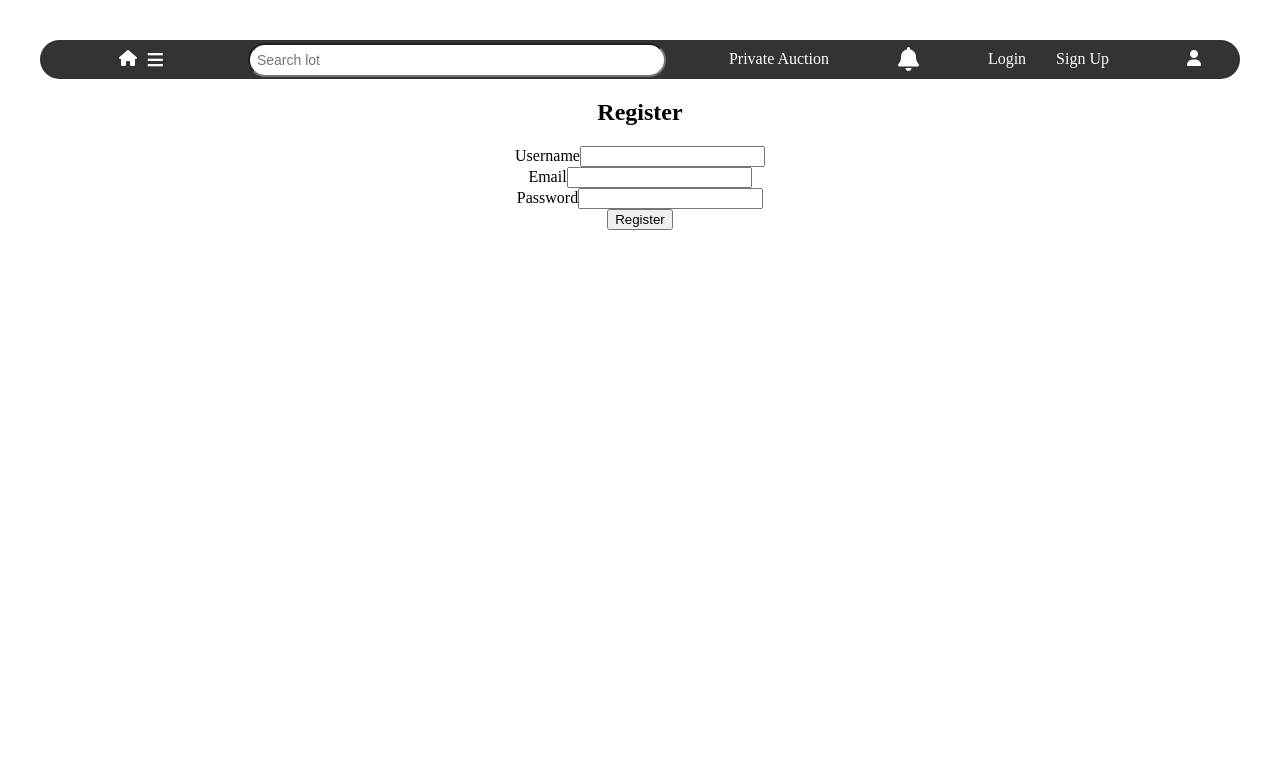
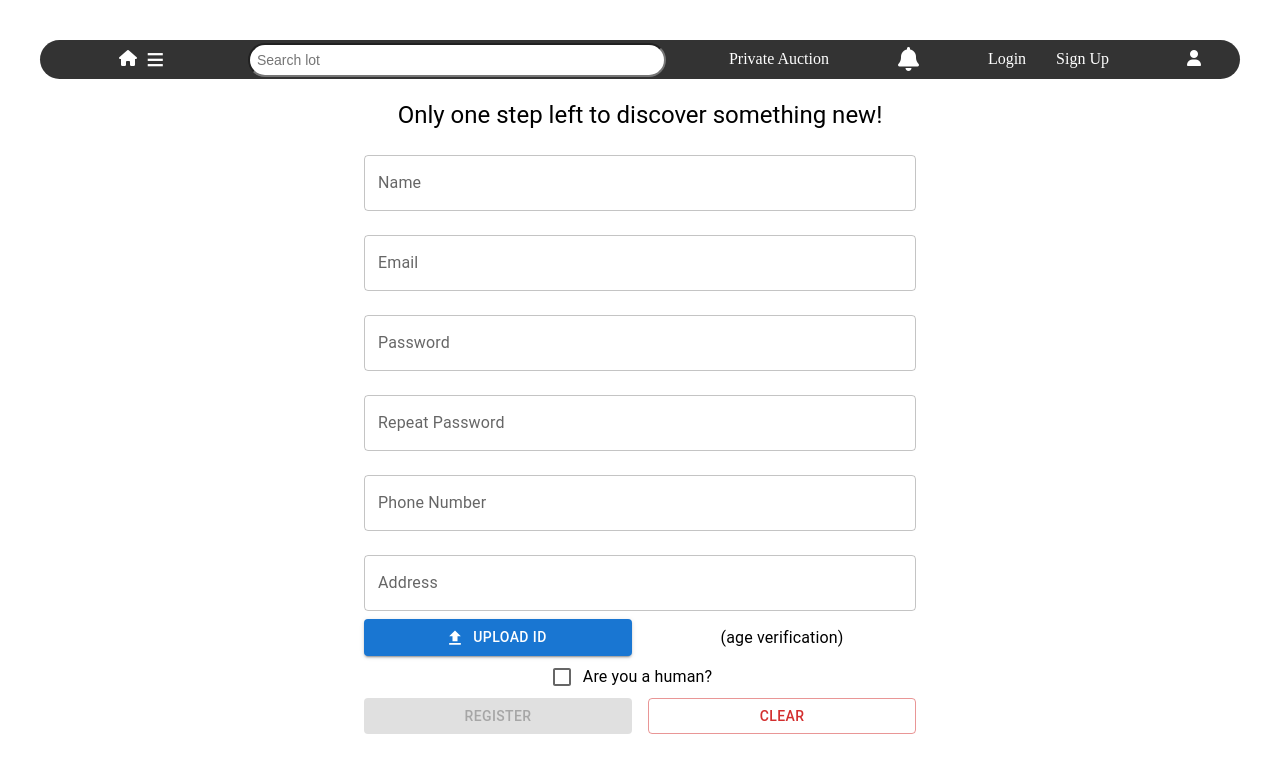
Before and after one commit to vladas9/Auction-Plus-frontend, a React (Vite) app: page /signup in a window 1280 px wide. Shown: the top 772 px of the page. Built offline with nearby package versions, Linux system fonts and the light colour scheme.

Commit message:
Started work at authintication

```diff
--- a/package.json
+++ b/package.json
@@ -10,7 +10,11 @@
     "preview": "vite preview"
   },
   "dependencies": {
+    "@emotion/react": "^11.13.3",
+    "@emotion/styled": "^11.13.0",
     "@fortawesome/fontawesome-free": "^6.6.0",
+    "@mui/icons-material": "^6.0.2",
+    "@mui/material": "^6.0.2",
     "react": "^18.3.1",
     "react-dom": "^18.3.1",
     "react-router-dom": "^6.26.1",
--- a/src/main.jsx
+++ b/src/main.jsx
@@ -1,6 +1,5 @@
 import { StrictMode } from 'react';
 import { createRoot } from 'react-dom/client';
-import { BrowserRouter } from 'react-router-dom';
 import App from './App.jsx';
 
 createRoot(document.getElementById('root')).render(
--- a/src/pages/Login.jsx
+++ b/src/pages/Login.jsx
@@ -1,41 +1,105 @@
 import React, { useState } from "react";
+import {
+  TextField,
+  Button,
+  Container,
+  Grid,
+  Typography,
+  Link,
+  Box
+} from "@mui/material";
+import { useNavigate } from "react-router-dom";
 
-export default function Login() {
+export default function Login({ setIsAuthenticated }) {
   const [username, setUsername] = useState('');
   const [password, setPassword] = useState('');
+  const navigate = useNavigate();
 
   const handleLogin = (e) => {
     e.preventDefault();
-        console.log("Username:", username);
-        console.log("Password:", password);
+    const result = true;
+
+    if (result) {
+      setIsAuthenticated(true);
+      navigate('/');
+      console.log(username);
+      console.log(password);
+
+    } else {
+      console.log("Login failed");
+    }
+  };
+
+  const handleClear = () => {
+    setUsername('');
+    setPassword('');
   };
 
   return (
-        <div className="login-container">
-            <h2>Login</h2>
+    <Box
+      sx={{
+        height: "100vh",
+        display: "flex",
+        alignItems: "center",
+        justifyContent: "center",
+      }}
+    >
+      <Container maxWidth="xs">
         <form onSubmit={handleLogin}>
-                <div className="input-group">
-                    <label htmlFor="username">Username</label>
-                    <input
-                        type="text"
-                        id="username"
+          <Typography variant="h5" gutterBottom align="center">
+            We are happy you come back!
+          </Typography>
+          <TextField
+            fullWidth
+            label="Username"
             value={username}
             onChange={(e) => setUsername(e.target.value)}
-                        required
+            margin="normal"
           />
-                </div>
-                <div className="input-group">
-                    <label htmlFor="password">Password</label>
-                    <input
+          <TextField
+            fullWidth
+            label="Password"
             type="password"
-                        id="password"
             value={password}
             onChange={(e) => setPassword(e.target.value)}
-                        required
+            margin="normal"
           />
-                </div>
-                <button type="submit" className="login-button">Login</button>
+
+          <Grid container spacing={2}>
+            <Grid item xs={6}>
+              <Button
+                variant="contained"
+                color="primary"
+                type="submit"
+                fullWidth
+              >
+                Login
+              </Button>
+            </Grid>
+            <Grid item xs={6}>
+              <Button
+                variant="outlined"
+                color="secondary"
+                onClick={handleClear}
+                fullWidth
+              >
+                Clear
+              </Button>
+            </Grid>
+          </Grid>
+
+          <Typography
+            variant="body2"
+            align="center"
+            sx={{ marginTop: 2 }}
+          >
+            Already have an account?{" "}
+            <Link href="/sign-in" underline="hover">
+              Sign in
+            </Link>
+          </Typography>
         </form>
-        </div>
+      </Container>
+    </Box>
   );
 }
--- a/src/pages/SignUp.jsx
+++ b/src/pages/SignUp.jsx
@@ -1,54 +1,261 @@
 import React, { useState } from "react";
-import "../styles/SignUp.module.css";
+import {
+  TextField,
+  Button,
+  Checkbox,
+  FormControlLabel,
+  Container,
+  Grid,
+  Typography,
+  Slider,
+  Dialog,
+  DialogActions,
+  DialogContent,
+  DialogTitle
+} from "@mui/material";
+import UploadIcon from "@mui/icons-material/Upload";
 
-export default function SignUp() {
-    const [username, setUsername] = useState('');
-    const [email, setEmail] = useState('');
-    const [password, setPassword] = useState('');
+export default function RegistrationForm() {
+  const [formData, setFormData] = useState({
+    name: "",
+    email: "",
+    password: "",
+    repeatPassword: "",
+    phoneNumber: "",
+    address: "",
+    paymentDetails: "",
+    isHuman: false,
+    idUploaded: null,
+  });
+  const [sliderValue, setSliderValue] = useState(0);
+  const [isSliderComplete, setIsSliderComplete] = useState(false);
+  const [openCaptchaDialog, setOpenCaptchaDialog] = useState(false);
 
-    const handleRegistration = (e) => {
+  const handleCheckboxChange = (event) => {
+    setFormData({
+      ...formData,
+      [event.target.name]: event.target.checked,
+    });
+
+    if (event.target.checked) {
+      setOpenCaptchaDialog(true);
+    } else {
+      setFormData({
+        ...formData,
+        isHuman: false,
+      });
+    }
+  };
+
+  const handleChange = (e) => {
+    setFormData({ ...formData, [e.target.name]: e.target.value });
+  };
+
+  const handleFileUpload = (e) => {
+    setFormData({ ...formData, idUploaded: e.target.files[0] });
+  };
+
+  const handleSubmit = (e) => {
     e.preventDefault();
-        console.log("Username:", username);
-        console.log("Email:", email);
-        console.log("Password:", password);
+    console.log("Form data:", formData);
+  };
+
+  const handleClear = () => {
+    setFormData({
+      name: "",
+      email: "",
+      password: "",
+      repeatPassword: "",
+      phoneNumber: "",
+      address: "",
+      paymentDetails: "",
+      isHuman: false,
+      idUploaded: null,
+    });
+  };
+
+  const handleSliderChange = (event, newValue) => {
+    setSliderValue(newValue);
+    if (newValue === 100) {
+      setIsSliderComplete(true);
+    } else {
+      setIsSliderComplete(false);
+    }
+  };
+
+  const handleSubmitCaptcha = () => {
+    if (isSliderComplete) {
+      setOpenCaptchaDialog(false);
+      setFormData({
+        ...formData,
+        isHuman: true,
+      });
+    } else {
+      setFormData({
+        ...formData,
+        isHuman: false,
+      });
+    }
+  };
+
+  const handleCloseCaptchaDialog = () => {
+    setOpenCaptchaDialog(false);
+    setFormData({
+        ...formData,
+        isHuman: false,
+      });
   };
 
   return (
-        <div className="registration-container">
-            <h2>Register</h2>
-            <form onSubmit={handleRegistration}>
-                <div className="input-group">
-                    <label htmlFor="username">Username</label>
+    <Container maxWidth="sm">
+      <form onSubmit={handleSubmit}>
+        <Typography
+        variant="h5"
+        align="center"
+        gutterBottom
+        style={{ marginTop: '20px' }}
+        >
+        Only one step left to discover something new!
+        </Typography>
+        <TextField
+          fullWidth
+          label="Name"
+          name="name"
+          value={formData.name}
+          onChange={handleChange}
+          margin="normal"
+        />
+        <TextField
+          fullWidth
+          label="Email"
+          name="email"
+          value={formData.email}
+          onChange={handleChange}
+          margin="normal"
+        />
+        <TextField
+          fullWidth
+          label="Password"
+          type="password"
+          name="password"
+          value={formData.password}
+          onChange={handleChange}
+          margin="normal"
+        />
+        <TextField
+          fullWidth
+          label="Repeat Password"
+          type="password"
+          name="repeatPassword"
+          value={formData.repeatPassword}
+          onChange={handleChange}
+          margin="normal"
+        />
+        <TextField
+          fullWidth
+          label="Phone Number"
+          name="phoneNumber"
+          value={formData.phoneNumber}
+          onChange={handleChange}
+          margin="normal"
+        />
+        <TextField
+          fullWidth
+          label="Address"
+          name="address"
+          value={formData.address}
+          onChange={handleChange}
+          margin="normal"
+        />
+
+        <Grid container spacing={2} alignItems="center">
+          <Grid item xs={6}>
+            <Button
+              variant="contained"
+              component="label"
+              startIcon={<UploadIcon />}
+              fullWidth
+            >
+              Upload ID
               <input
-                        type="text"
-                        id="username"
-                        value={username}
-                        onChange={(e) => setUsername(e.target.value)}
-                        required
+                type="file"
+                hidden
+                onChange={handleFileUpload}
               />
-                </div>
-                <div className="input-group">
-                    <label htmlFor="email">Email</label>
-                    <input
-                        type="email"
-                        id="email"
-                        value={email}
-                        onChange={(e) => setEmail(e.target.value)}
-                        required
+            </Button>
+          </Grid>
+          <Grid item xs={6}>
+            <Typography>(age verification)</Typography>
+          </Grid>
+        </Grid>
+
+        <FormControlLabel
+          control={
+            <Checkbox
+              checked={formData.isHuman}
+              onChange={handleCheckboxChange}
+              name="isHuman"
             />
-                </div>
-                <div className="input-group">
-                    <label htmlFor="password">Password</label>
-                    <input
-                        type="password"
-                        id="password"
-                        value={password}
-                        onChange={(e) => setPassword(e.target.value)}
-                        required
+          }
+          label="Are you a human?"
         />
-                </div>
-                <button type="submit" className="register-button">Register</button>
+
+        <Grid container spacing={2}>
+          <Grid item xs={6}>
+          <Button
+              variant="contained"
+              color="success"
+              type="submit"
+              fullWidth
+              disabled={!formData.isHuman}
+            >
+              Register
+            </Button>
+          </Grid>
+          <Grid item xs={6}>
+            <Button
+              variant="outlined"
+              color="error"
+              onClick={handleClear}
+              fullWidth
+            >
+              Clear
+            </Button>
+          </Grid>
+        </Grid>
+
+        <Dialog
+          open={openCaptchaDialog}
+          onClose={handleCloseCaptchaDialog}
+          aria-labelledby="captcha-dialog-title"
+          aria-describedby="captcha-dialog-description"
+        >
+          <DialogTitle id="captcha-dialog-title">Complete the CAPTCHA</DialogTitle>
+          <DialogContent>
+            <Slider
+              value={sliderValue}
+              onChange={handleSliderChange}
+              aria-labelledby="continuous-slider"
+              min={0}
+              max={100}
+              valueLabelDisplay="auto"
+              style={{ margin: '20px 0' }}
+            />
+            <Button
+              variant="contained"
+              color="primary"
+              onClick={handleSubmitCaptcha}
+            >
+              Submit CAPTCHA
+            </Button>
+          </DialogContent>
+          <DialogActions>
+            <Button onClick={handleCloseCaptchaDialog} color="primary">
+              Cancel
+            </Button>
+          </DialogActions>
+        </Dialog>
       </form>
-        </div>
+    </Container>
   );
 }
--- a/src/styles/SignUp.module.css
+++ b/src/styles/SignUp.module.css
@@ -62,3 +62,7 @@
 .register-button:hover {
     background-color: #357ab9;
 }
+
+.slider {
+    position: absolute;
+}
```
Also changed, not shown: src/App.jsx (+5 -3 lines), src/components/Navbar/Navbar.jsx (renamed from src/components/Navbar.jsx, +16 -5 lines), src/components/Navbar/navbar.css (renamed from src/components/Navbar.css, +10 -0 lines), 1 other file (tests, documents, lock files or other folders). Lines whose indentation alone changed are shown as unchanged.
